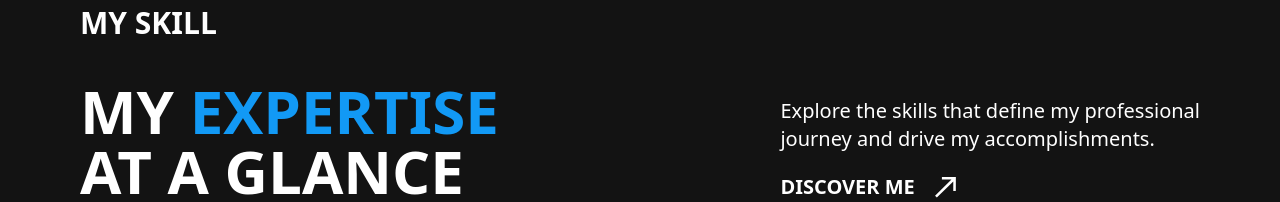
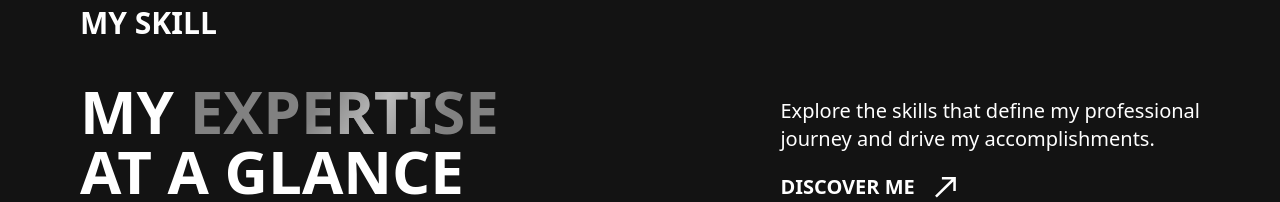
Before and after one commit to SkyzofrnDev/Portofolio-Dirga, a React (Vite) app: page / in a window 1280 px wide. Shown: the part 4626-4828 px from the top of the page. Built offline with nearby package versions, Linux system fonts and the light colour scheme; a web font is replaced by a local one.

Commit message:
Enhance MySkill component by integrating ShinyTextComponent for animated text effects and update Footer component with new text color styling. Adjust ShinyTextComponent color for improved visibility.

```diff
--- a/src/components/Footer/Footer.jsx
+++ b/src/components/Footer/Footer.jsx
@@ -34,7 +34,7 @@ const FlipLink = ({ children, href }) => {
           </motion.span>
         ))}
       </div>
-      <div className="absolute inset-0">
+      <div className="absolute inset-0 text-[#1299F5]">
         {text.split("").map((l, i) => (
           <motion.span
             variants={{
--- a/src/components/ShinyTextComponent/ShinyTextComponent.jsx
+++ b/src/components/ShinyTextComponent/ShinyTextComponent.jsx
@@ -3,7 +3,7 @@ const ShinyText = ({ text, disabled = false, speed = 5, className = '' }) => {
 
   return (
     <div
-      className={`text-[#b5b5b5a4] bg-clip-text inline-block ${disabled ? '' : 'animate-shine'} ${className}`}
+      className={`text-[#b4b4b4b0] bg-clip-text inline-block ${disabled ? '' : 'animate-shine'} ${className}`}
       style={{
         backgroundImage: 'linear-gradient(120deg, rgba(255, 255, 255, 0) 40%, rgba(255, 255, 255, 0.8) 50%, rgba(255, 255, 255, 0) 60%)',
         backgroundSize: '200% 100%',
--- a/src/layout/MySkill/MySkill.jsx
+++ b/src/layout/MySkill/MySkill.jsx
@@ -1,5 +1,5 @@
 import React from "react";
-import { CardSkill } from "../../components";
+import { CardSkill, ShinyTextComponent } from "../../components";
 
 const MySkill = () => {
   return (
@@ -8,7 +8,7 @@ const MySkill = () => {
         <div className="uppercase">
           <p className="font-semibold text-3xl">MY SKILL</p>
           <p className="font-bold text-6xl mt-10">
-            My <span className="text-[#1299F5]">Expertise</span> <p>at a Glance</p>
+            My <span className="text-[#1299F5]"><ShinyTextComponent  text="Expertise" disabled={false} speed={3}/></span> <p>at a Glance</p>
           </p>
         </div>
         <div className="">
```
